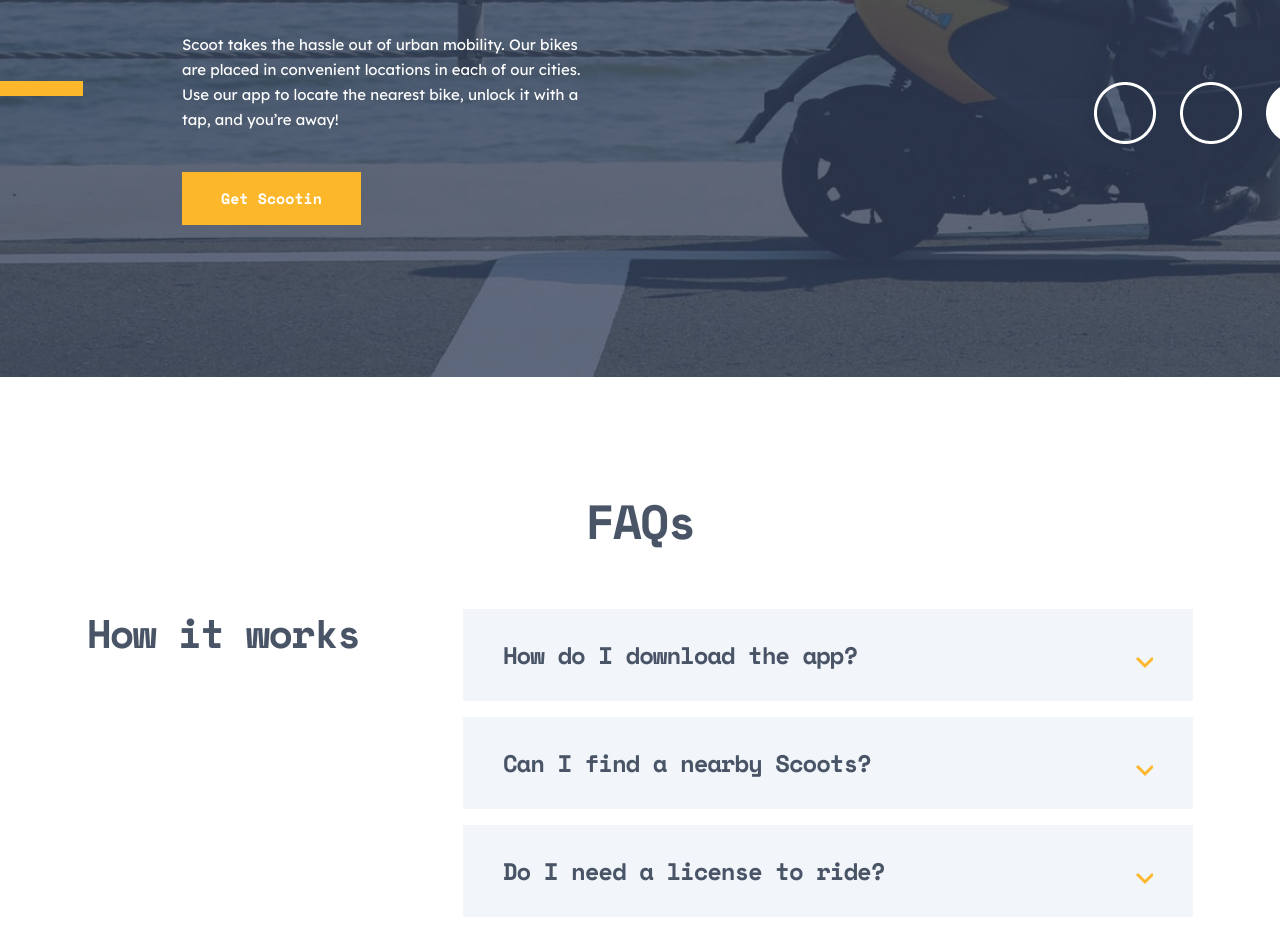
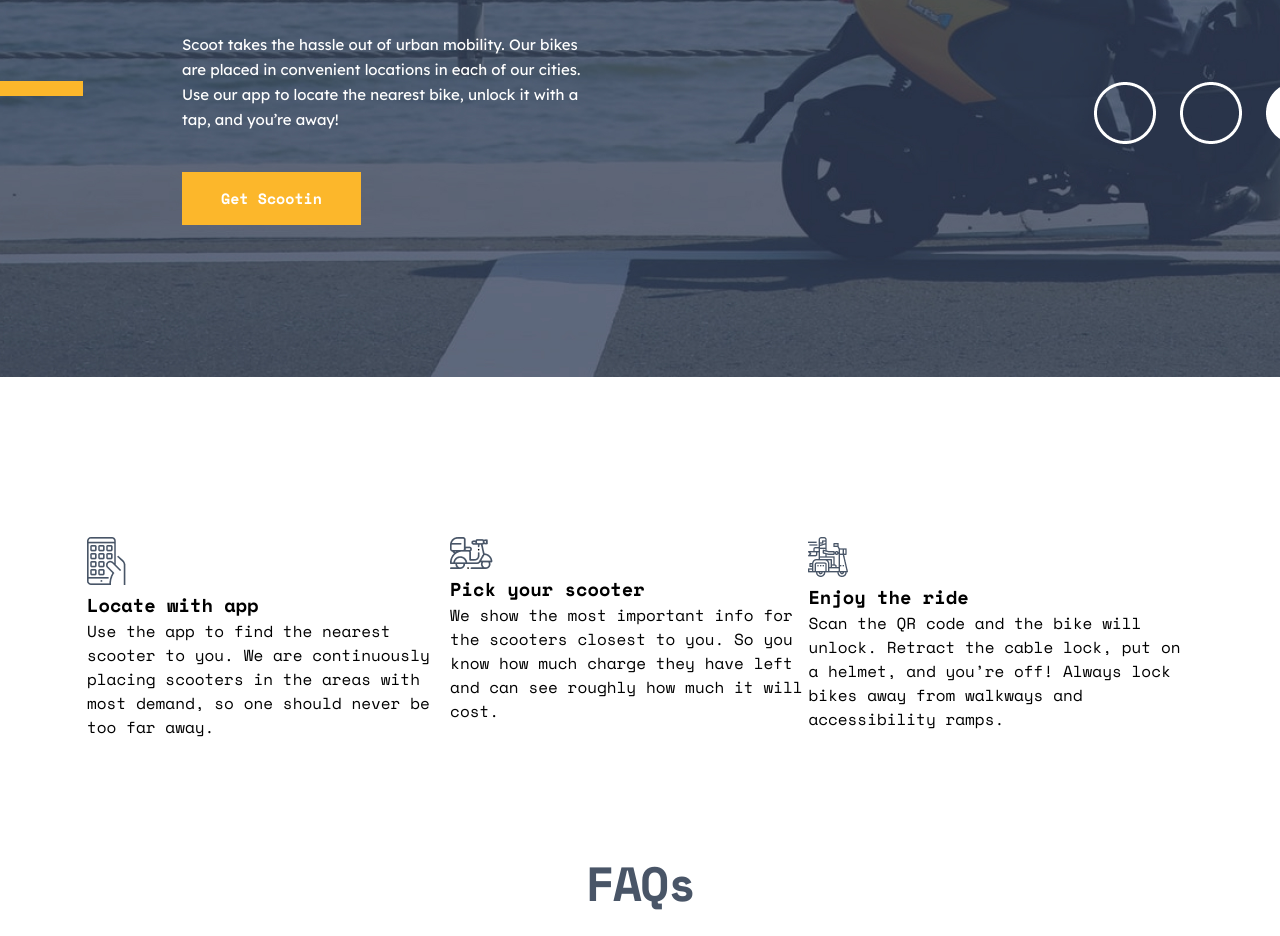
Before and after one commit to Ali0496/scooter, a plain HTML site: page index.html in a window 1280 px wide. Shown: the part 369-1305 px from the top of the page. Drawn offline with nearby package versions, Linux system fonts and the light colour scheme.

Commit message:
steps sections uodated

```diff
--- a/index.html
+++ b/index.html
@@ -46,6 +46,33 @@
                 <div class="hero-right">
                     <img src="./images/hrto-right-arrow.png" alt="">
                     <img src="./images/circle3.png" alt="">
+                </div>
+            </div>
+        </section>
+        <section class="steps">
+            <div class="container">
+                <div class="step-wrapper">
+                    <div class="step-box">
+                        <div class="step-img">
+                            <img src="./images/step- phone.png" alt="">
+                        </div>
+                        <h3>Locate with app</h3>
+                        <p>Use the app to find the nearest scooter to you. We are continuously placing scooters in the areas with most demand, so one should never be too far away. </p>
+                    </div>
+                    <div class="step-box">
+                        <div class="step-img">
+                            <img src="./images/step-scooter1.png" alt="">
+                        </div>
+                        <h3>Pick your scooter</h3>
+                        <p>We show the most important info for the scooters closest to you. So you know how much charge they have left and can see roughly how much it will cost.</p>
+                    </div>
+                    <div class="step-box">
+                        <div class="step-img">
+                            <img src="./images/step-scooter2.png" alt="">
+                        </div>
+                        <h3>Enjoy the ride</h3>
+                        <p>Scan the QR code and the bike will unlock. Retract the cable lock, put on a helmet, and you’re off! Always lock bikes away from walkways and accessibility ramps.</p>
+                    </div>
                 </div>
             </div>
         </section>
--- a/styles/style.css
+++ b/styles/style.css
@@ -7,9 +7,12 @@
 
 :root {
   --yellow: rgba(252, 183, 43, 1);
-  --darknavy: rgba(73, 85, 103);
-  --dimgray: rgba(147, 156, 170);
+  --darknavy: rgba(73, 85, 103, 1);
+  --dimgray: rgba(147, 156, 170, 1);
+  --lightgray: rgba(242, 245, 249, 1);
   --white: rgba(255, 255, 255, 1);
+  --snow: rgba(242, 245, 249, 1);
+  --lightyellow: rgba(255, 244, 223, 1);
 }
 
 .container {
@@ -114,6 +117,22 @@
   top: 354px;
 }
 
+/* STEPS */
+
+.steps {
+  padding-top: 160px;
+}
+
+.step-wrapper {
+  display: flex;
+}
+
+
+
+
+
+/* FAQ */
+
 .faq {
   padding: 120px 0 160px;
 }
@@ -160,7 +179,7 @@
 }
 .q-box {
   padding: 32px 40px;
-  background-color: #f2f5f9;
+  background-color: var(--snow);
   position: relative;
   margin-bottom: 16px;
 }
@@ -173,14 +192,14 @@
   line-height: 28px;
   letter-spacing: -1.0714285373687744px;
   text-align: left;
-  color: #495567;
+  color: var(--darknavy);
 }
 .q-box p {
   font-size: 15px;
   font-weight: 400;
   line-height: 25px;
   text-align: left;
-  color: #495567;
+  color: var(--darknavy);
   max-height: 0;
   overflow: hidden;
   transition: all 1000ms ease;
@@ -203,7 +222,7 @@
   transition: transform 1000ms ease-in-out;
 }
 .q-box:hover {
-  background-color: rgba(255, 244, 223, 1);
+  background-color: var(--lightyellow);
 }
 .q-box input#inp2:checked ~ p {
   max-height: 80px !important;
@@ -250,6 +269,7 @@
   transform: rotate(180deg);
   transition: transform 1000ms ease-in-out;
 }
+
 @media (max-width: 1400px) {
   .hero-right {
     gap: 40px;
```
Also changed, not shown: images/step- phone.png (added), images/step-scooter1.png (added), images/step-scooter2.png (added).
